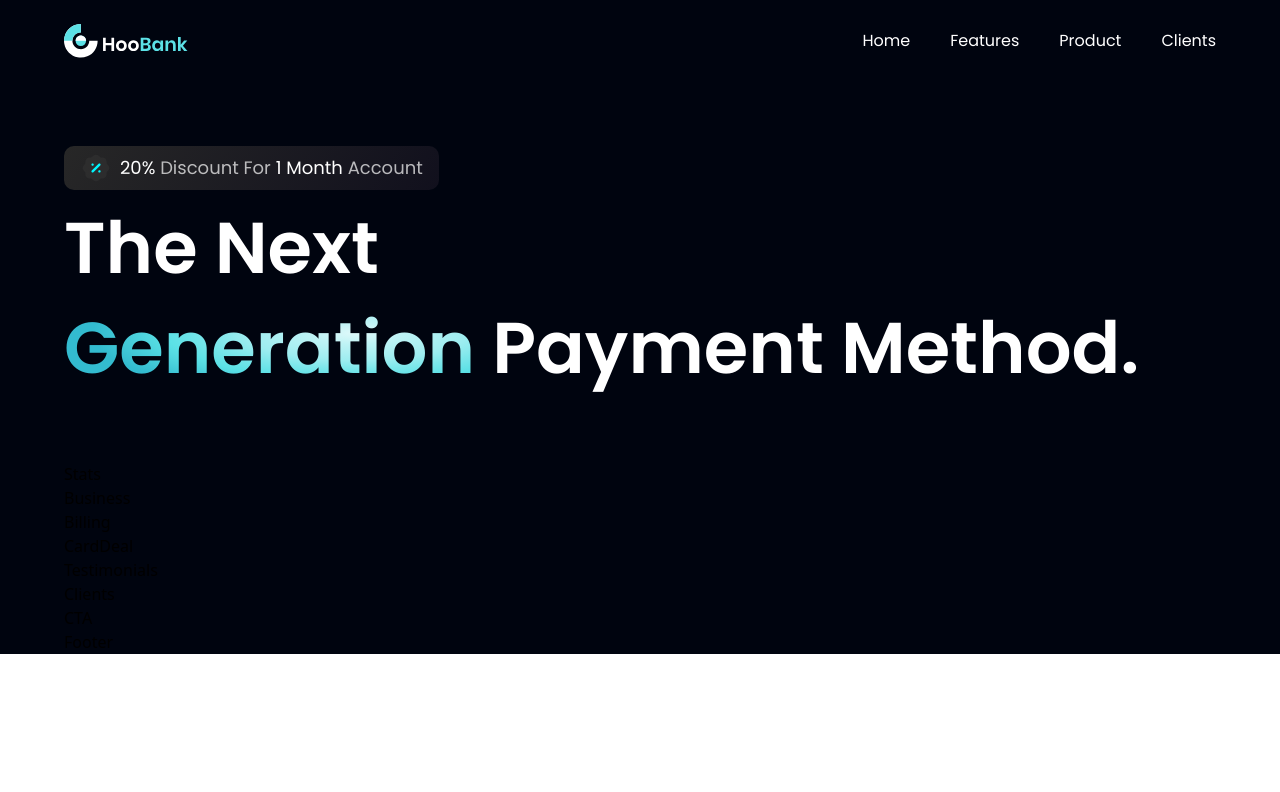
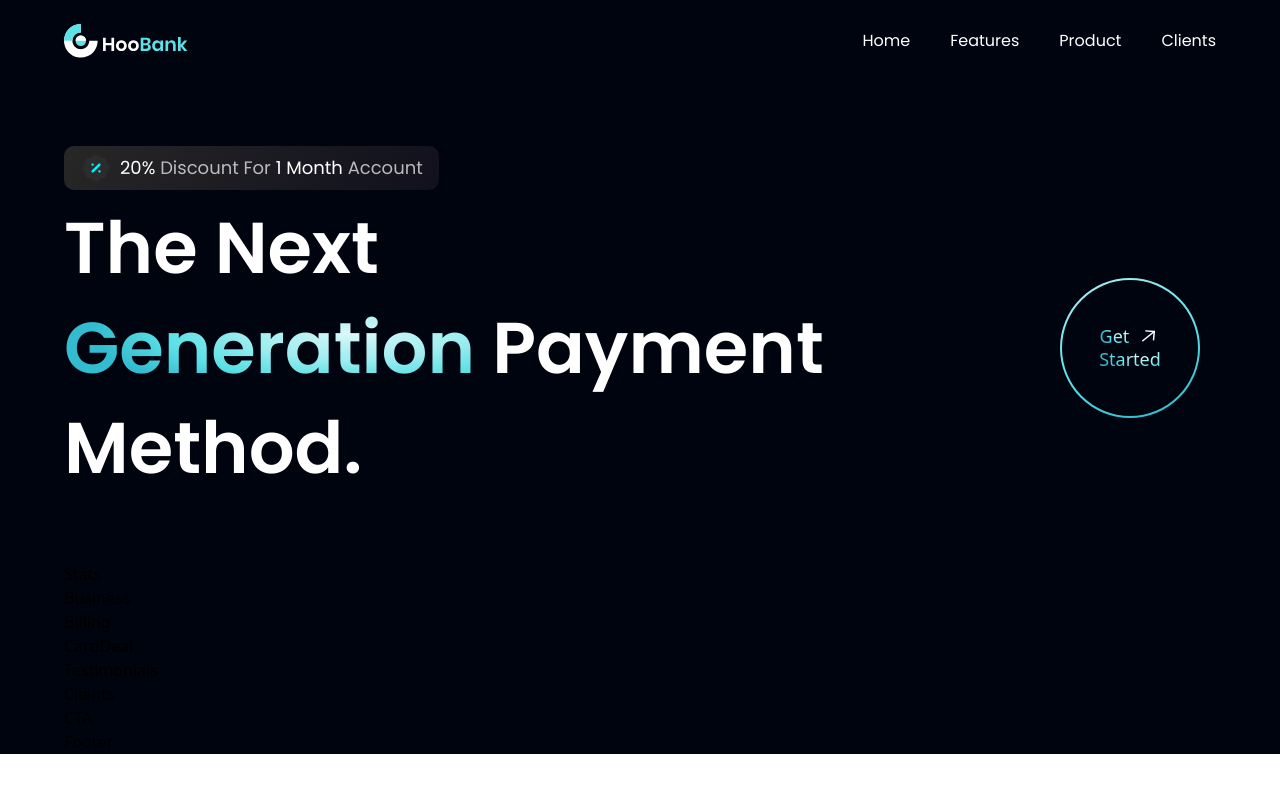
Before and after one commit to OnTheRocks/ProjectHarlequin, a React (Vite) app in the folder Project-Harlequin/: page / in a window 1280 px wide. Shown: the top 792 px of the page. Built offline with nearby package versions, Linux system fonts and the light colour scheme.

Commit message:
Added GetStarted component.

```diff
--- a/Project-Harlequin/src/components/GetStarted.jsx
+++ b/Project-Harlequin/src/components/GetStarted.jsx
@@ -1,9 +1,22 @@
-import React from 'react'
+import styles from '../style'
+import { arrowUp } from '../assets'
 
-const GetStarted = () => {
-  return (
-    <div>GetStarted</div>
-  )
-}
+const GetStarted = () => (
+  <div className={`${styles.flexCenter} w-[140px] h-[140px] rounded-full bg-blue-gradient p-[2px] cursor-pointer`}>
+    <div className={`${styles.flexCenter} flex-col bg-primary w-[100%] h-[100%] rounded-full`}>
+      <div className={`${styles.flexStart}flex-row`}>
+        <p className={`${styles.flexStart}font-poppins font-medium text-[18px] leading-[23px] mr-2`}>
+          <span className='text-gradient'>Get
+          </span>
+        </p>
+          <img src={arrowUp} className='w-[23px] h-[23px] object-contain' />
+      </div>
+      <p className={`${styles.flexStart}font-poppins font-medium text-[18px] leading-[23px]`}>
+          <span className='text-gradient'>Started
+          </span>
+        </p>
+    </div>
+  </div>
+)
 
 export default GetStarted
--- a/Project-Harlequin/src/components/Hero.jsx
+++ b/Project-Harlequin/src/components/Hero.jsx
@@ -1,5 +1,6 @@
 import styles from '../style'
 import { discount, robot } from "../assets"
+import GetStarted from "./GetStarted"
 
 const Hero = () => (
   <section id='home' className={`flex md:flex-row flex-col ${styles.paddingY}`}>
@@ -13,11 +14,14 @@ const Hero = () => (
       </div>
 
       <div className='flex flex-row justify-between items-center w-full'>
-        <h1 className='flex-1 font-poppins font-semibold ss:text-[72px] text-[52] text-white ss:leading-[100px]'>
+        <h1 className='flex-1 font-poppins font-semibold ss:text-[72px] text-[52] text-white ss:leading-[100px] leading-[75px]'>
           The Next <br className='sm:block hidden'/> {' '}
           <span className='text-gradient'>Generation</span> {' '}
           Payment Method.
         </h1>
+        <div className="ss:flex hidden md:mr-4 mr-0">
+          <GetStarted />
+        </div>
       </div>
 
     </div>
```
